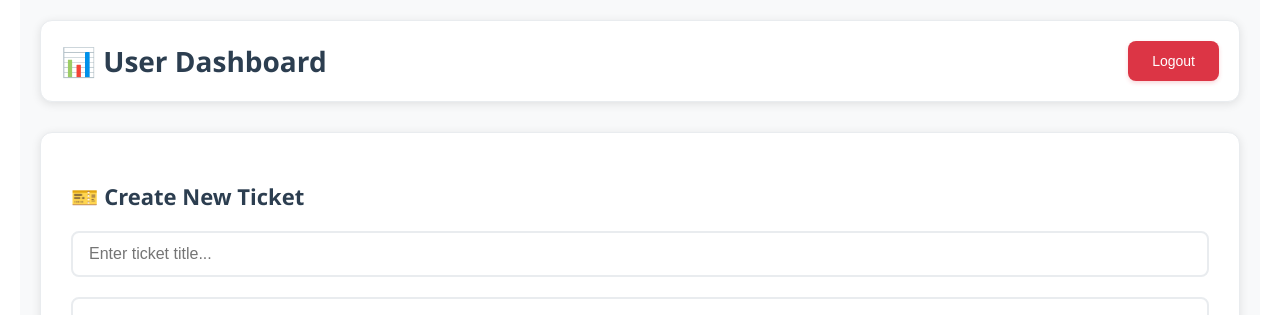
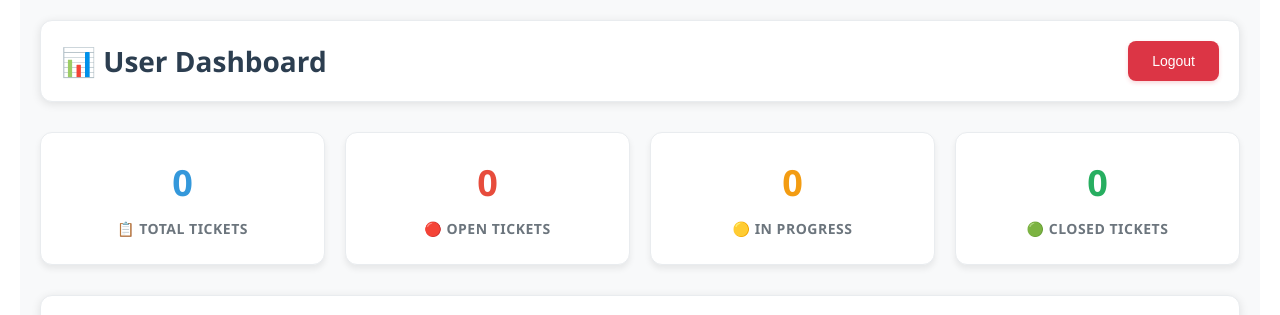
Before and after one commit to MohanraamS15/ticket-supporting-system, a React (Create React App) app in the folder frontend/: page /dashboard in a window 1280 px wide. Shown: the top 315 px of the page. Built offline with nearby package versions, Linux system fonts and the light colour scheme; no server answers; sample sign-in values are in the browser's storage.

Commit message:
project done✅

```diff
--- a/frontend/src/components/Admin.js
+++ b/frontend/src/components/Admin.js
@@ -1,3 +1,5 @@
+// admin.js
+
 import React, { useEffect, useState } from 'react';
 import axios from 'axios';
 import { useNavigate } from 'react-router-dom';
--- a/frontend/src/components/Dashboard.js
+++ b/frontend/src/components/Dashboard.js
@@ -37,6 +37,26 @@ const Dashboard = () => {
       default:
         return '#f5f5f5'; // Light gray
     }
+  };
+
+  // Function to format date as DD/MM/YYYY
+  const formatDate = (dateString) => {
+    const date = new Date(dateString);
+    const day = String(date.getDate()).padStart(2, '0');
+    const month = String(date.getMonth() + 1).padStart(2, '0');
+    const year = date.getFullYear();
+    return `${day}/${month}/${year}`;
+  };
+
+  // Calculate ticket statistics
+  const getTicketStats = () => {
+    const stats = {
+      total: tickets.length,
+      open: tickets.filter(ticket => ticket.status === 'open').length,
+      inProgress: tickets.filter(ticket => ticket.status === 'in-progress').length,
+      closed: tickets.filter(ticket => ticket.status === 'closed').length
+    };
+    return stats;
   };
 
   useEffect(() => {
@@ -94,6 +114,8 @@ const Dashboard = () => {
     navigate('/');
   };
 
+  const stats = getTicketStats();
+
   const styles = {
     container: {
       maxWidth: '1200px',
@@ -131,6 +153,35 @@ const Dashboard = () => {
       fontWeight: '500',
       transition: 'all 0.3s ease',
       boxShadow: '0 2px 4px rgba(220,53,69,0.2)'
+    },
+    // Statistics Section
+    statsContainer: {
+      display: 'grid',
+      gridTemplateColumns: 'repeat(auto-fit, minmax(200px, 1fr))',
+      gap: '20px',
+      marginBottom: '30px'
+    },
+    statCard: {
+      backgroundColor: 'white',
+      padding: '25px',
+      borderRadius: '12px',
+      boxShadow: '0 4px 6px rgba(0,0,0,0.07)',
+      textAlign: 'center',
+      transition: 'transform 0.2s ease, box-shadow 0.2s ease',
+      border: '1px solid #e9ecef'
+    },
+    statNumber: {
+      fontSize: '36px',
+      fontWeight: 'bold',
+      marginBottom: '10px',
+      display: 'block'
+    },
+    statLabel: {
+      fontSize: '14px',
+      color: '#6c757d',
+      fontWeight: '600',
+      textTransform: 'uppercase',
+      letterSpacing: '0.5px'
     },
     formContainer: {
       backgroundColor: '#ffffff',
@@ -239,6 +290,21 @@ const Dashboard = () => {
       lineHeight: '1.5',
       marginBottom: '15px'
     },
+    ticketMeta: {
+      display: 'flex',
+      justifyContent: 'space-between',
+      alignItems: 'center',
+      marginBottom: '15px',
+      flexWrap: 'wrap',
+      gap: '10px'
+    },
+    metaItem: {
+      fontSize: '13px',
+      color: '#666',
+      display: 'flex',
+      alignItems: 'center',
+      gap: '5px'
+    },
     statusContainer: {
       display: 'flex',
       alignItems: 'center',
@@ -285,6 +351,69 @@ const Dashboard = () => {
         >
           Logout
         </button>
+      </div>
+
+      {/* Statistics Cards */}
+      <div style={styles.statsContainer}>
+        <div style={styles.statCard}
+             onMouseEnter={(e) => {
+               e.target.style.transform = 'translateY(-5px)';
+               e.target.style.boxShadow = '0 8px 25px rgba(0,0,0,0.15)';
+             }}
+             onMouseLeave={(e) => {
+               e.target.style.transform = 'translateY(0)';
+               e.target.style.boxShadow = '0 4px 6px rgba(0,0,0,0.07)';
+             }}>
+          <span style={{...styles.statNumber, color: '#3498db'}}>
+            {stats.total}
+          </span>
+          <span style={styles.statLabel}>📋 Total Tickets</span>
+        </div>
+
+        <div style={styles.statCard}
+             onMouseEnter={(e) => {
+               e.target.style.transform = 'translateY(-5px)';
+               e.target.style.boxShadow = '0 8px 25px rgba(0,0,0,0.15)';
+             }}
+             onMouseLeave={(e) => {
+               e.target.style.transform = 'translateY(0)';
+               e.target.style.boxShadow = '0 4px 6px rgba(0,0,0,0.07)';
+             }}>
+          <span style={{...styles.statNumber, color: '#e74c3c'}}>
+            {stats.open}
+          </span>
+          <span style={styles.statLabel}>🔴 Open Tickets</span>
+        </div>
+
+        <div style={styles.statCard}
+             onMouseEnter={(e) => {
+               e.target.style.transform = 'translateY(-5px)';
+               e.target.style.boxShadow = '0 8px 25px rgba(0,0,0,0.15)';
+             }}
+             onMouseLeave={(e) => {
+               e.target.style.transform = 'translateY(0)';
+               e.target.style.boxShadow = '0 4px 6px rgba(0,0,0,0.07)';
+             }}>
+          <span style={{...styles.statNumber, color: '#f39c12'}}>
+            {stats.inProgress}
+          </span>
+          <span style={styles.statLabel}>🟡 In Progress</span>
+        </div>
+
+        <div style={styles.statCard}
+             onMouseEnter={(e) => {
+               e.target.style.transform = 'translateY(-5px)';
+               e.target.style.boxShadow = '0 8px 25px rgba(0,0,0,0.15)';
+             }}
+             onMouseLeave={(e) => {
+               e.target.style.transform = 'translateY(0)';
+               e.target.style.boxShadow = '0 4px 6px rgba(0,0,0,0.07)';
+             }}>
+          <span style={{...styles.statNumber, color: '#27ae60'}}>
+            {stats.closed}
+          </span>
+          <span style={styles.statLabel}>🟢 Closed Tickets</span>
+        </div>
       </div>
 
       <div style={styles.formContainer}>
@@ -358,6 +487,19 @@ const Dashboard = () => {
               >
                 <h3 style={styles.ticketTitle}>{ticket.title}</h3>
                 <p style={styles.ticketDescription}>{ticket.description}</p>
+
+                {/* Ticket Meta Information */}
+                <div style={styles.ticketMeta}>
+                  <div style={styles.metaItem}>
+                    <span>📅</span>
+                    <span><strong>Created:</strong> {formatDate(ticket.createdAt)}</span>
+                  </div>
+                  <div style={styles.metaItem}>
+                    <span>🆔</span>
+                    <span><strong>ID:</strong> {ticket._id.slice(-6)}</span>
+                  </div>
+                </div>
+
                 <div style={styles.statusContainer}>
                   <span>Status:</span>
                   <span
```
